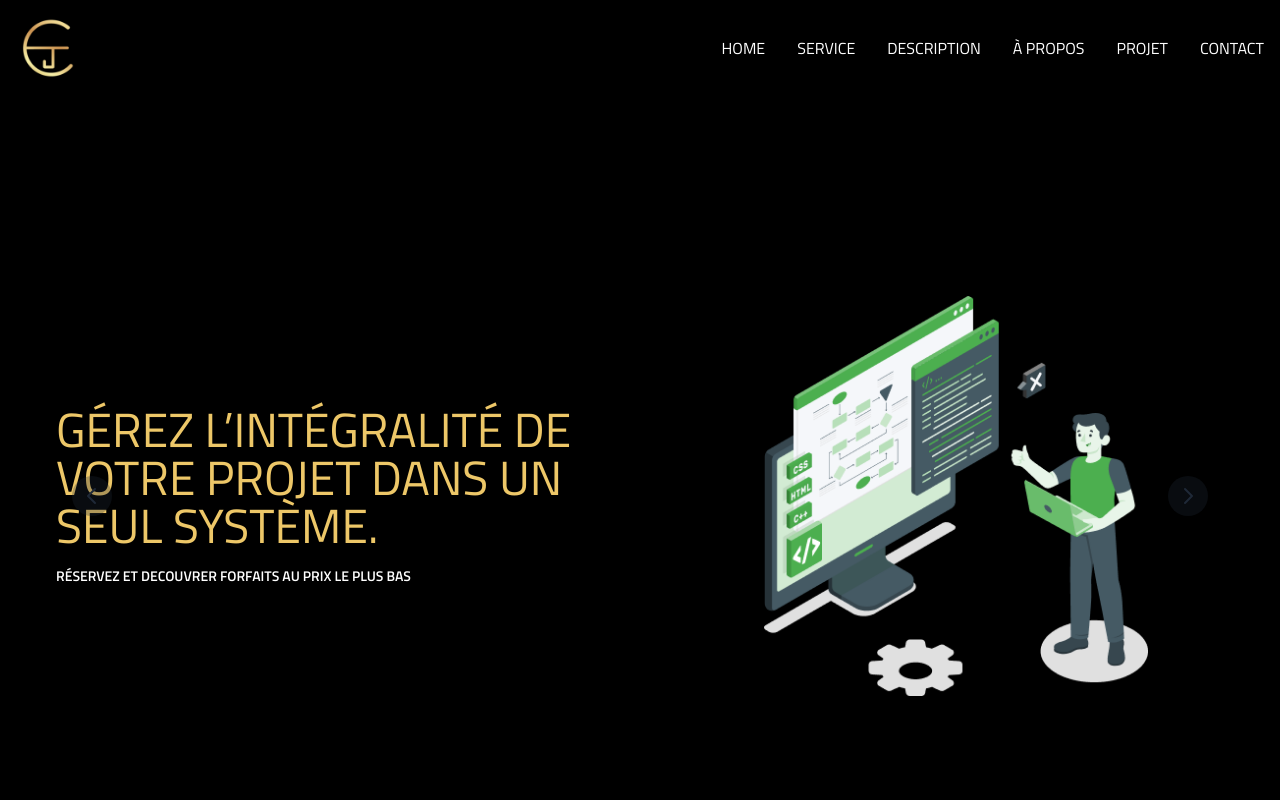
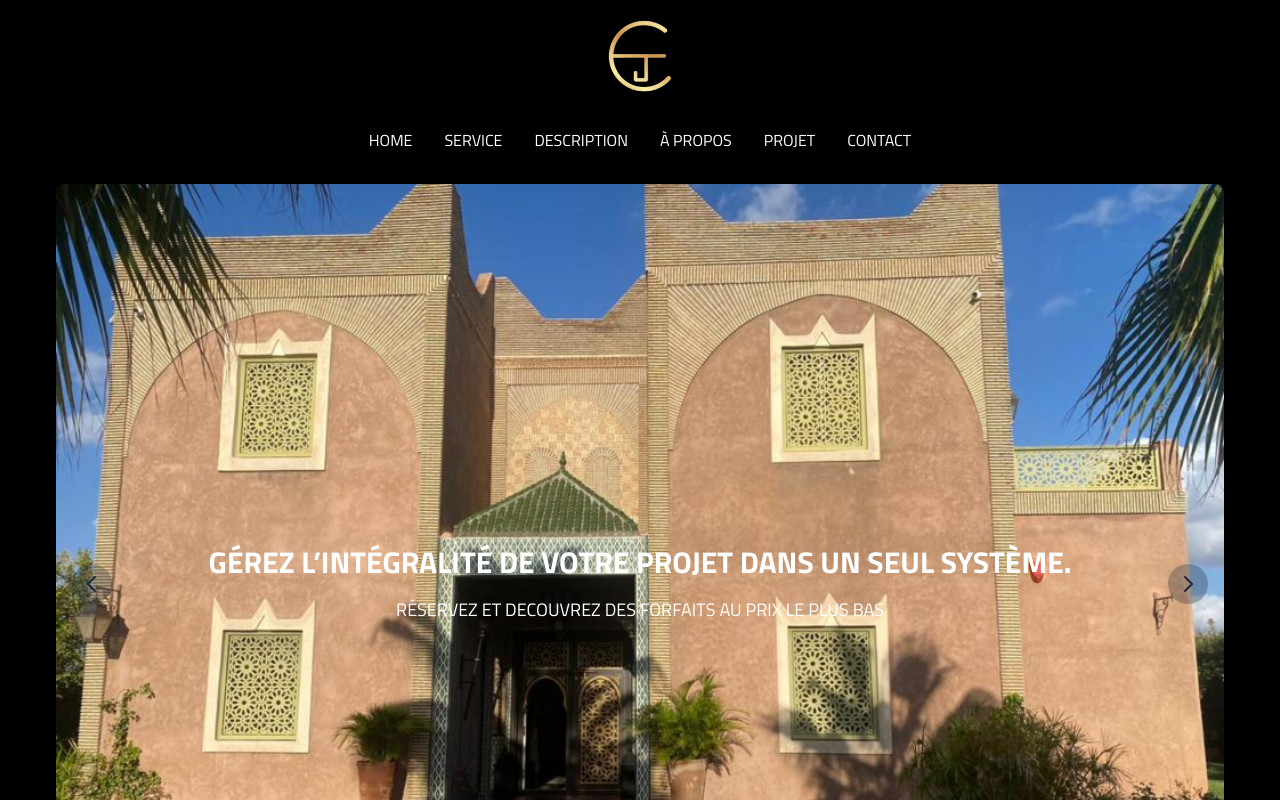
Before and after one commit to HoussAzm/conseilej-frontend, a React (Vite) app: page / in a window 1280 px wide. Shown: the top 800 px of the page. Built offline with nearby package versions, Linux system fonts and the light colour scheme.

Commit message:
Change some colors and images

```diff
--- a/src/components/APropr/Index.tsx
+++ b/src/components/APropr/Index.tsx
@@ -1,14 +1,12 @@
 import Container from "../UI/Container";
-
 import cej from "../../assets/cej.png";
-import jamel from "../../assets/jamel.jpg";
-
 import house from "../../assets/icons/house.png";
 import finance from "../../assets/icons/finance.png";
 import assurance from "../../assets/icons/assurance.png";
 import patrimonial from "../../assets/icons/patrimonial.png";
 import papier from "../../assets/icons/papier.png";
 import locatif from "../../assets/icons/locatif.png";
+import mrjamal from "../../assets/mrjamal.jpg"
 
 const Inder = () => {
   return (
@@ -20,7 +18,7 @@ const Inder = () => {
             <h2 className="md:text-left text-center text-2xl md:text-4xl font-bold  mb-4 md:hidden block" id="change">
               JAMEL ESSOUALEH
             </h2>
-            <img src={jamel} alt="" className="w-full" />
+            <img src={mrjamal} alt="" className="w-full" />
           </div>
           <div className="md:w-3/5 mx-auto">
             <h2 className="md:text-left text-center text-2xl md:text-4xl font-bold  mb-4 hidden md:block" id="change">
--- a/src/components/Home/CarouselItem.tsx
+++ b/src/components/Home/CarouselItem.tsx
@@ -1,27 +1,24 @@
-import { FC } from "react";
 
-interface CarouselItemProps {
-  image: string;
-  title: string;
-  subTitle: string;
-}
+const CarouselItem = ({ title, subTitle, image }) => {
+  const itemStyle = {
+    backgroundImage: `url(${image})`,
+    backgroundSize: "cover",
+    backgroundPosition: "center",
+    textAlign: "center",
+    color: "#fff",
+    display: "flex",
+    flexDirection: "column",
+    justifyContent: "center",
+    alignItems: "center",
+    height: "100%",
+    padding: "20px",
+    borderRadius: "8px", // Ajoutez ceci si vous souhaitez des coins arrondis sur chaque diapositive
+  };
 
-const CarouselItem: FC<CarouselItemProps> = ({ image, title, subTitle }) => {
   return (
-    <div className="py-12 sm:py-24 lg:py-0 flex h-full flex-col w-full mx-auto lg:flex-row items-center justify-start lg:justify-between gap-12">
-      {/* hero text */}
-      <div className="w-full lg:w-1/2">
-        <h1 className="text-2xl lg:text-5xl mb-4 font-boldleading-snug" id="change">
-          {title}
-        </h1>
-        <p className="text-white text-xs font-semibold lg:text-sm">
-          {subTitle}
-        </p>
-      </div>
-
-      <div className="flex-1 flex justify-center items-center">
-        <img src={image} className="w-full max-w-96" alt={title} />
-      </div>
+    <div className="carousel-item" style={itemStyle}>
+      <h2 className="text-3xl font-bold">{title}</h2>
+      <p className="text-lg mt-4">{subTitle}</p>
     </div>
   );
 };
--- a/src/components/Home/Home.tsx
+++ b/src/components/Home/Home.tsx
@@ -1,26 +1,26 @@
 import CarouselItem from "./CarouselItem";
-
 import { Carousel } from "flowbite-react";
 
-import banner from "../../assets/banner.png";
-import banner2 from "../../assets/banner2.png";
-import banner3 from "../../assets/banner3.png";
+
+import tower1 from "../../assets/tower1.jpeg";
+import tower2 from "../../assets/tower2.jpeg";
+import tower3 from "../../assets/tower3.jpg";
 
 const carouselItems = [
   {
     title: "GÉREZ L’INTÉGRALITÉ DE VOTRE PROJET DANS UN SEUL SYSTÈME.",
-    subTitle: "RÉSERVEZ ET DECOUVRER FORFAITS AU PRIX LE PLUS BAS",
-    image: banner,
+    subTitle: "RÉSERVEZ ET DECOUVREZ DES FORFAITS AU PRIX LE PLUS BAS",
+    image: tower1,
   },
   {
     title: "DÉCOUVREZ L'EXCELLENCE FINANCIÈRE AVEC CEJ CONSEIL PATRIMONIAL.",
-    subTitle: "RÉSERVEZ ET DECOUVRER FORFAITS AU PRIX LE PLUS BAS",
-    image: banner2,
+    subTitle: "RÉSERVEZ ET DECOUVREZ DES FORFAITS AU PRIX LE PLUS BAS",
+    image: tower2,
   },
   {
     title: "UN EXPERT ET SON ÉQUIPE POUR BIEN GÉRER VOTRE PATRIMOINE",
-    subTitle: "RÉSERVEZ ET DECOUVRER FORFAITS AU PRIX LE PLUS BAS",
-    image: banner3,
+    subTitle: "RÉSERVEZ ET DECOUVREZ DES FORFAITS AU PRIX LE PLUS BAS",
+    image: tower3,
   },
 ];
 
@@ -29,8 +29,8 @@ const Home = () => {
     <div className="" id="home">
       <div className="lg:px-14 max-w-screen-2xl mx-auto min-h-max lg:h-[800px] flex justify-center items-center px-4">
         <Carousel className="w-full mx-auto">
-          {carouselItems.map((item) => (
-            <CarouselItem {...item} key={item.title} />
+          {carouselItems.map((item, index) => (
+            <CarouselItem {...item} key={index} />
           ))}
         </Carousel>
       </div>
--- a/src/components/NavBar/Navbar.tsx
+++ b/src/components/NavBar/Navbar.tsx
@@ -1,6 +1,9 @@
+import React, { useState } from "react";
 import NavbarItem from "./NavbarItem";
+import cejlogo1 from "../../assets/cejlogo1.png";
 
-import cejlogo1 from "../../assets/cejlogo1.png"
+const Navbar = () => {
+  const [isMenuOpen, setIsMenuOpen] = useState(false); // Utilisation d'un état pour contrôler l'ouverture du menu sur mobile
   const navbarItems = [
     { href: "home", text: "HOME" },
     { href: "service", text: "SERVICE" },
@@ -10,43 +13,31 @@ const navbarItems = [
     { href: "contact", text: "CONTACT" },
   ];
 
-const Navbar = () => {
+  const toggleMenu = () => {
+    setIsMenuOpen(!isMenuOpen);
+  };
+
   return (
     <nav className="bg-white border-gray-200 dark:bg-black dark:border-gray-700">
-      <div className="max-w-screen-2xl flex flex-wrap items-center justify-between mx-auto p-4">
-        {/* logo */}
-        <a href="/" className="flex items-center space-x-3 rtl:space-x-reverse">
-          <img src={cejlogo1} className="h-16" alt="Flowbite Logo" />
-          {/* <span className="self-center text-2xl font-semibold whitespace-nowrap dark:text-white">
-            conseilej
-          </span> */}
+      <div className="max-w-screen-2xl flex flex-col items-center justify-center mx-auto p-4">
+        {/* Logo centré */}
+        <a href="/" className="flex items-center space-x-3 rtl:space-x-reverse mb-4">
+          <img src={cejlogo1} className="h-20" alt="Flowbite Logo" />
         </a>
+
+        {/* Bouton pour ouvrir le menu sur mobile */}
+        <div className="md:hidden">
           <button
-          data-collapse-toggle="navbar-dropdown"
-          type="button"
-          className="inline-flex items-center p-2 w-10 h-10 justify-center text-sm text-gray-500 rounded-lg md:hidden focus:outline-none focus:ring-2 dark:text-gray-400 dark:hover:bg-gray-700 dark:focus:ring-gray-600"
-          aria-controls="navbar-dropdown"
-          aria-expanded="false"
+            onClick={toggleMenu}
+            className="text-gray-600 dark:text-gray-400 focus:outline-none focus:text-gray-800"
           >
-          <span className="sr-only">Open main menu</span>
-          <svg
-            className="w-5 h-5"
-            aria-hidden="true"
-            xmlns="http://www.w3.org/2000/svg"
-            fill="none"
-            viewBox="0 0 17 14"
-          >
-            <path
-              stroke="currentColor"
-              stroke-linecap="round"
-              stroke-linejoin="round"
-              stroke-width="2"
-              d="M1 1h15M1 7h15M1 13h15"
-            />
-          </svg>
+            Menu
           </button>
-        <div className="hidden w-full md:block md:w-auto" id="navbar-dropdown">
-          <ul className="flex flex-col font-medium p-4 md:p-0 mt-4 border border-gray-100 rounded-lg bg-gray-50 md:space-x-8 rtl:space-x-reverse md:flex-row md:mt-0 md:border-0 md:bg-white dark:bg-gray-800 md:dark:bg-black dark:border-gray-700">
+        </div>
+
+        {/* Menu centré sous le logo */}
+        <div className={`w-full ${isMenuOpen ? 'block' : 'hidden'} md:flex md:justify-center`}>
+          <ul className="flex flex-col font-medium p-4 border border-gray-100 rounded-lg bg-gray-50 md:space-x-8 rtl:space-x-reverse md:flex-row md:border-0 md:bg-white dark:bg-gray-800 md:dark:bg-black dark:border-gray-900">
             {navbarItems.map((item) => (
               <NavbarItem key={item.text} {...item} />
             ))}
```
Also changed, not shown: src/assets/mrjamal.jpg (added). Lines whose indentation alone changed are shown as unchanged.
